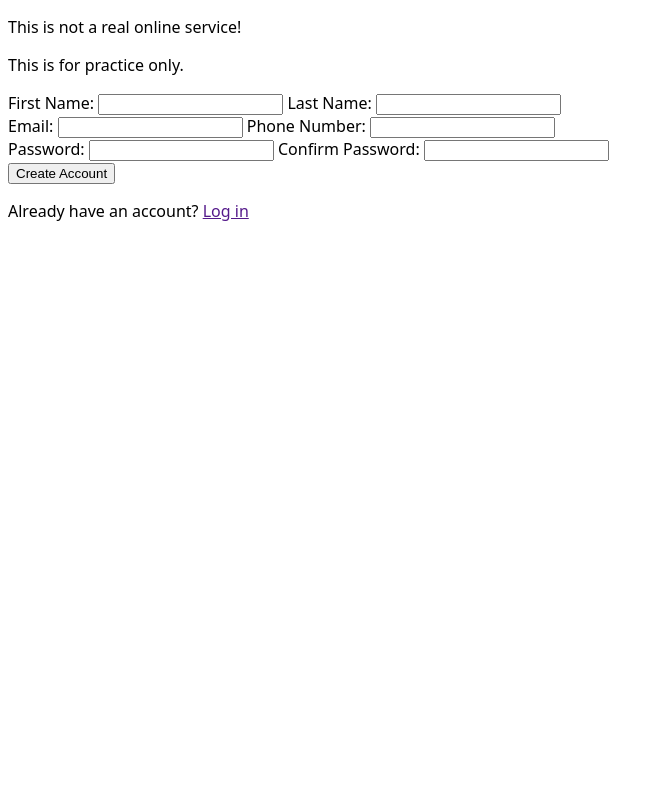
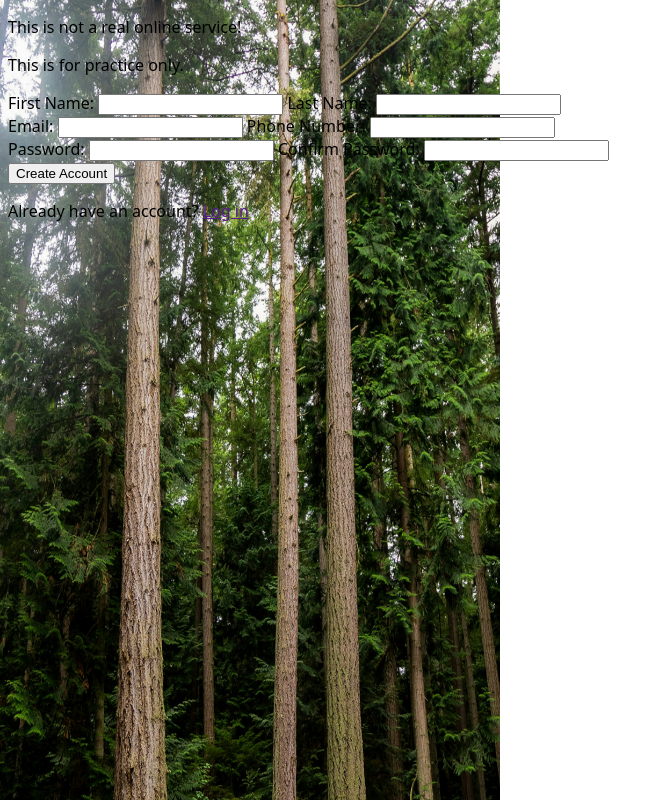
Before and after one commit to emramos21/Sign-Up-Form, a plain HTML site: page index.html in a window 1280 px wide. Shown: the whole page, without its empty margins (0-672 px from the left). Drawn offline with Linux system fonts and the light colour scheme.

Commit message:
got the tree picture to be on the left side

```diff
--- a/index.html
+++ b/index.html
@@ -7,9 +7,7 @@
     <link rel="stylesheet" href="style.css">
 </head>
 <body>
-    <div class="background-imgage">
-
-    </div>
+    <div class="background"></div>
     <div class="warning-message">
         <p>This is not a real online service!</p>
         <p>This is for practice only.</p>
--- a/style.css
+++ b/style.css
@@ -1,3 +1,7 @@
 body {
     font-family: system-ui, -apple-system, BlinkMacSystemFont, 'Segoe UI', Roboto, Oxygen, Ubuntu, Cantarell, 'Open Sans', 'Helvetica Neue', sans-serif;
+    background-image: url('tree.jpg');
+    background-repeat: no-repeat;
+    background-attachment: fixed;
+    background-size: 500px 1000px;
 }
```
